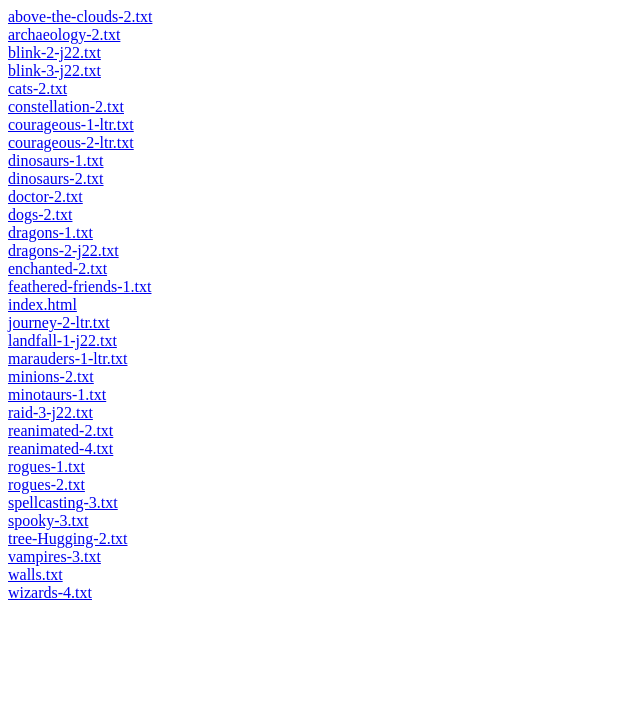
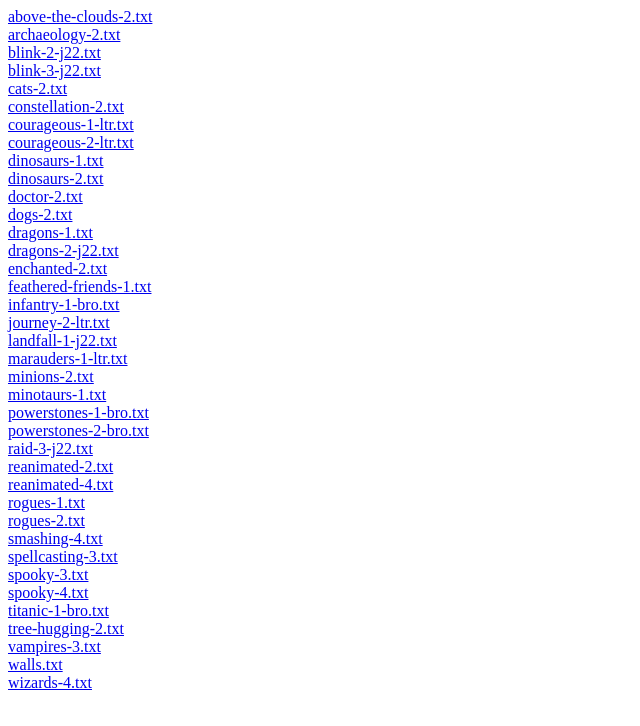
Before and after one commit to thepeopleseason/edh, a plain HTML site: page js/index.html in a window 1280 px wide. Shown: the whole page, without its empty margins (0-640 px from the left). Drawn offline with Linux system fonts and the light colour scheme.

Commit message:
updated index

```diff
--- a/js/index.html
+++ b/js/index.html
@@ -16,20 +16,25 @@
 <a href="dragons-2-j22.txt">dragons-2-j22.txt</a><br />
 <a href="enchanted-2.txt">enchanted-2.txt</a><br />
 <a href="feathered-friends-1.txt">feathered-friends-1.txt</a><br />
-<a href="index.html">index.html</a><br />
+<a href="infantry-1-bro.txt">infantry-1-bro.txt</a><br />
 <a href="journey-2-ltr.txt">journey-2-ltr.txt</a><br />
 <a href="landfall-1-j22.txt">landfall-1-j22.txt</a><br />
 <a href="marauders-1-ltr.txt">marauders-1-ltr.txt</a><br />
 <a href="minions-2.txt">minions-2.txt</a><br />
 <a href="minotaurs-1.txt">minotaurs-1.txt</a><br />
+<a href="powerstones-1-bro.txt">powerstones-1-bro.txt</a><br />
+<a href="powerstones-2-bro.txt">powerstones-2-bro.txt</a><br />
 <a href="raid-3-j22.txt">raid-3-j22.txt</a><br />
 <a href="reanimated-2.txt">reanimated-2.txt</a><br />
 <a href="reanimated-4.txt">reanimated-4.txt</a><br />
 <a href="rogues-1.txt">rogues-1.txt</a><br />
 <a href="rogues-2.txt">rogues-2.txt</a><br />
+<a href="smashing-4.txt">smashing-4.txt</a><br />
 <a href="spellcasting-3.txt">spellcasting-3.txt</a><br />
 <a href="spooky-3.txt">spooky-3.txt</a><br />
-<a href="tree-Hugging-2.txt">tree-Hugging-2.txt</a><br />
+<a href="spooky-4.txt">spooky-4.txt</a><br />
+<a href="titanic-1-bro.txt">titanic-1-bro.txt</a><br />
+<a href="tree-hugging-2.txt">tree-hugging-2.txt</a><br />
 <a href="vampires-3.txt">vampires-3.txt</a><br />
 <a href="walls.txt">walls.txt</a><br />
 <a href="wizards-4.txt">wizards-4.txt</a><br />
```
